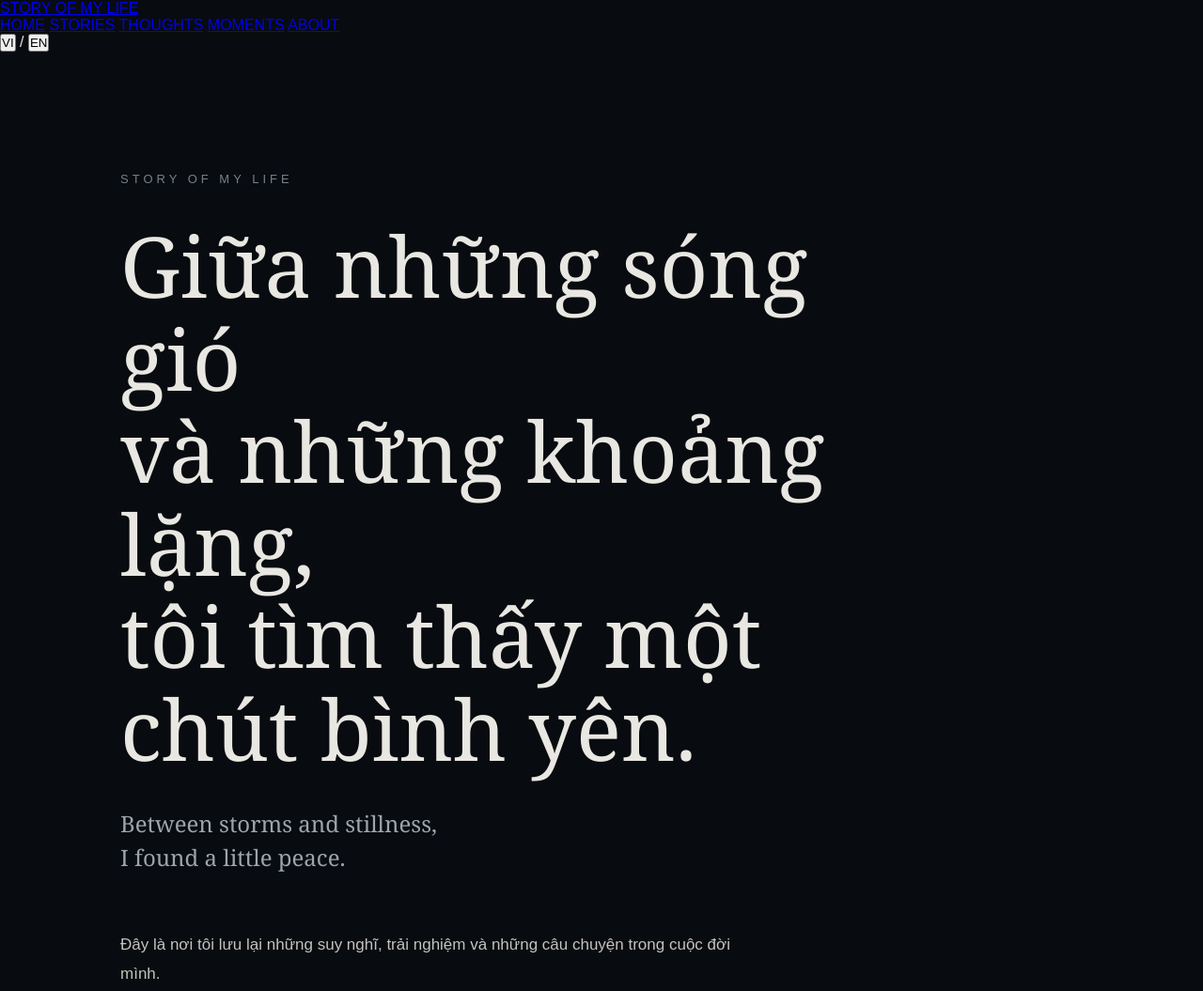
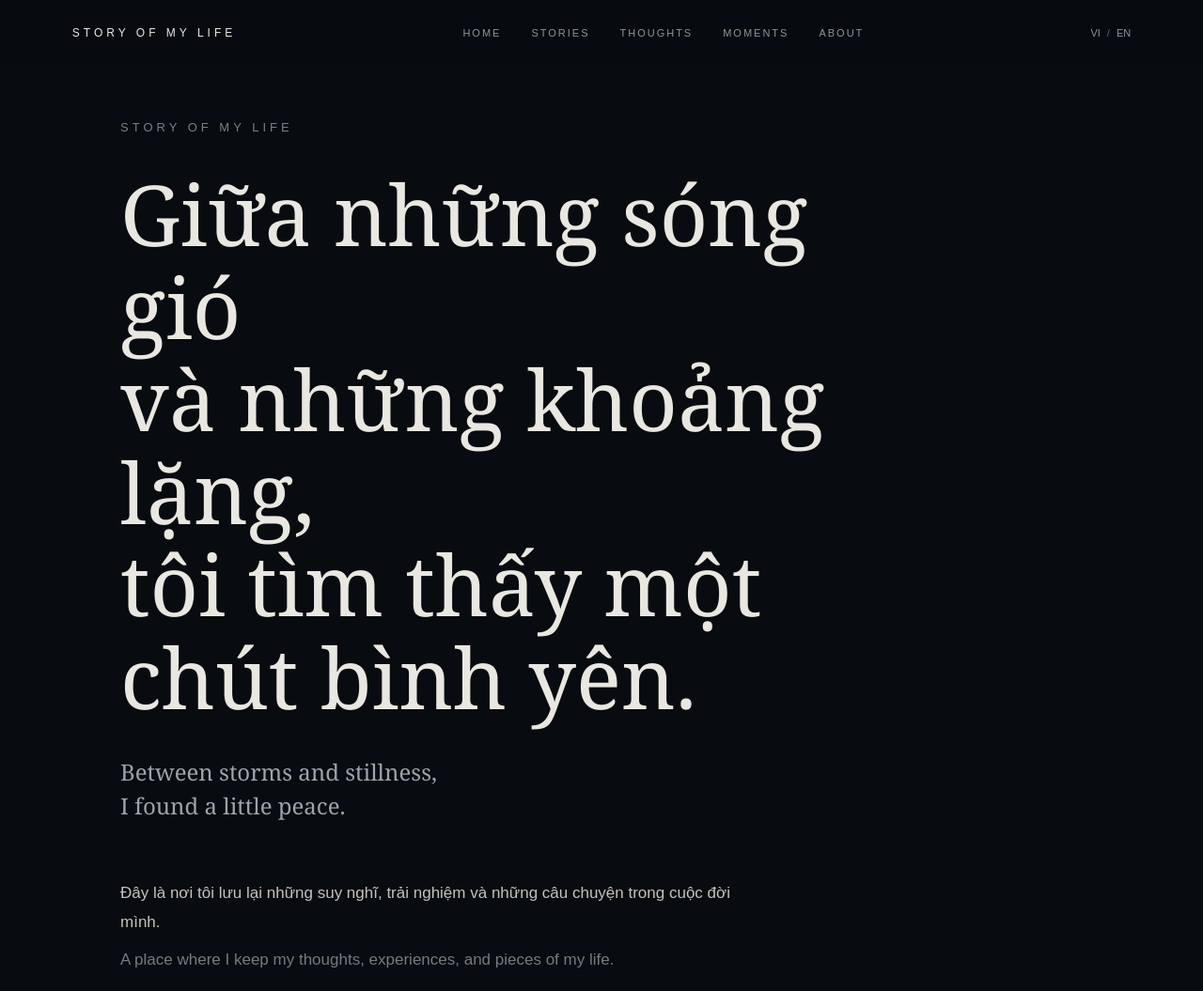
Before and after one commit to LeVietDuc89/story-of-my-life, a plain HTML site: page index.html in a window 1280 px wide. Shown: the top 1055 px of the page at 94% size. Drawn offline with Linux system fonts and the light colour scheme.

Commit message:
Add navigation styles to style.css

```diff
--- a/style.css
+++ b/style.css
@@ -54,3 +54,79 @@ h1 {
     margin-top: 10px;
     color: #737b84;
 }
+/* =========================
+   NAVIGATION
+========================= */
+
+.navbar {
+    position: fixed;
+    top: 0;
+    left: 0;
+
+    width: 100%;
+
+    display: flex;
+    align-items: center;
+    justify-content: space-between;
+
+    padding: 28px 6%;
+
+    background: rgba(8, 11, 15, 0.8);
+    backdrop-filter: blur(12px);
+
+    z-index: 1000;
+}
+
+.logo {
+    color: #e9e7e2;
+
+    text-decoration: none;
+
+    font-size: 12px;
+    letter-spacing: 4px;
+}
+
+.nav-links {
+    display: flex;
+    gap: 32px;
+}
+
+.nav-links a {
+    color: #8d959f;
+
+    text-decoration: none;
+
+    font-size: 11px;
+    letter-spacing: 2px;
+
+    transition: 0.3s;
+}
+
+.nav-links a:hover {
+    color: #ffffff;
+}
+
+.language {
+    display: flex;
+    align-items: center;
+    gap: 7px;
+
+    color: #616973;
+
+    font-size: 11px;
+}
+
+.language button {
+    background: none;
+    border: none;
+
+    color: #8d959f;
+
+    cursor: pointer;
+
+    font-size: 11px;
+}
+
+.language button:hover {
+    color: #ffffff;
+}
```
